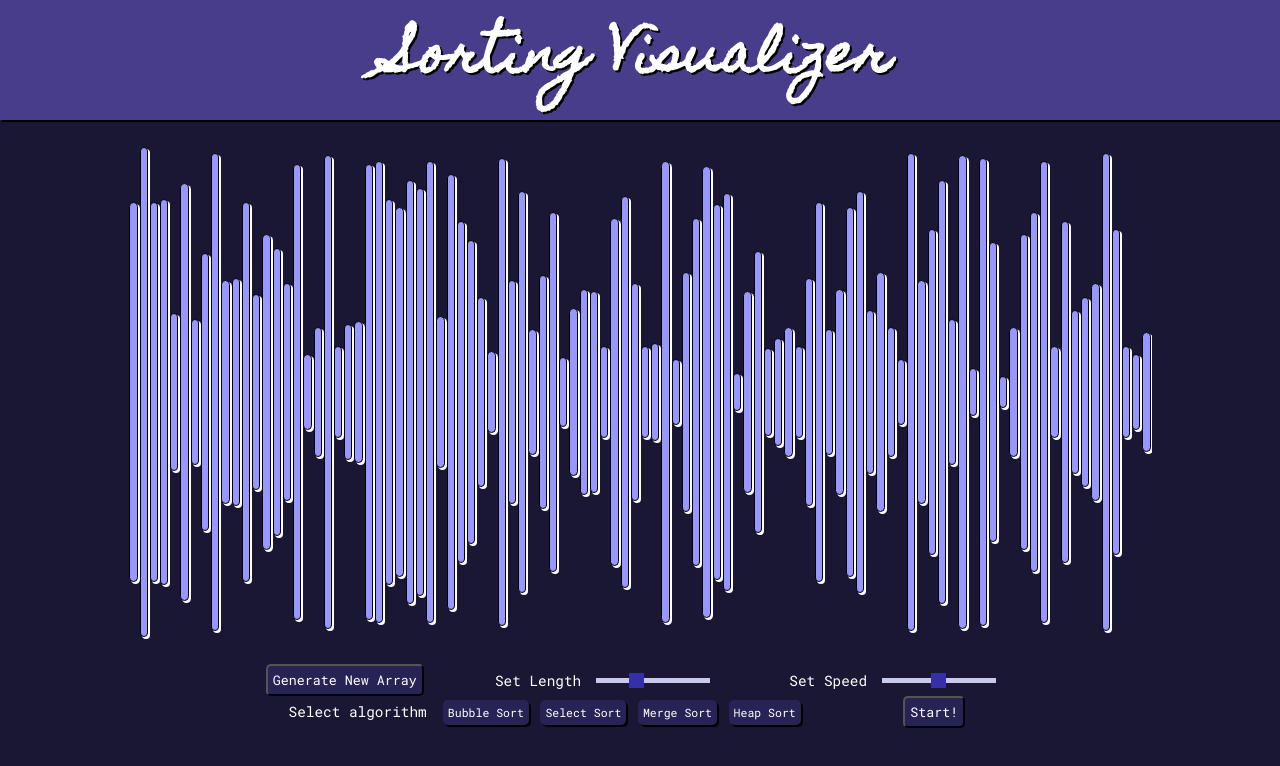
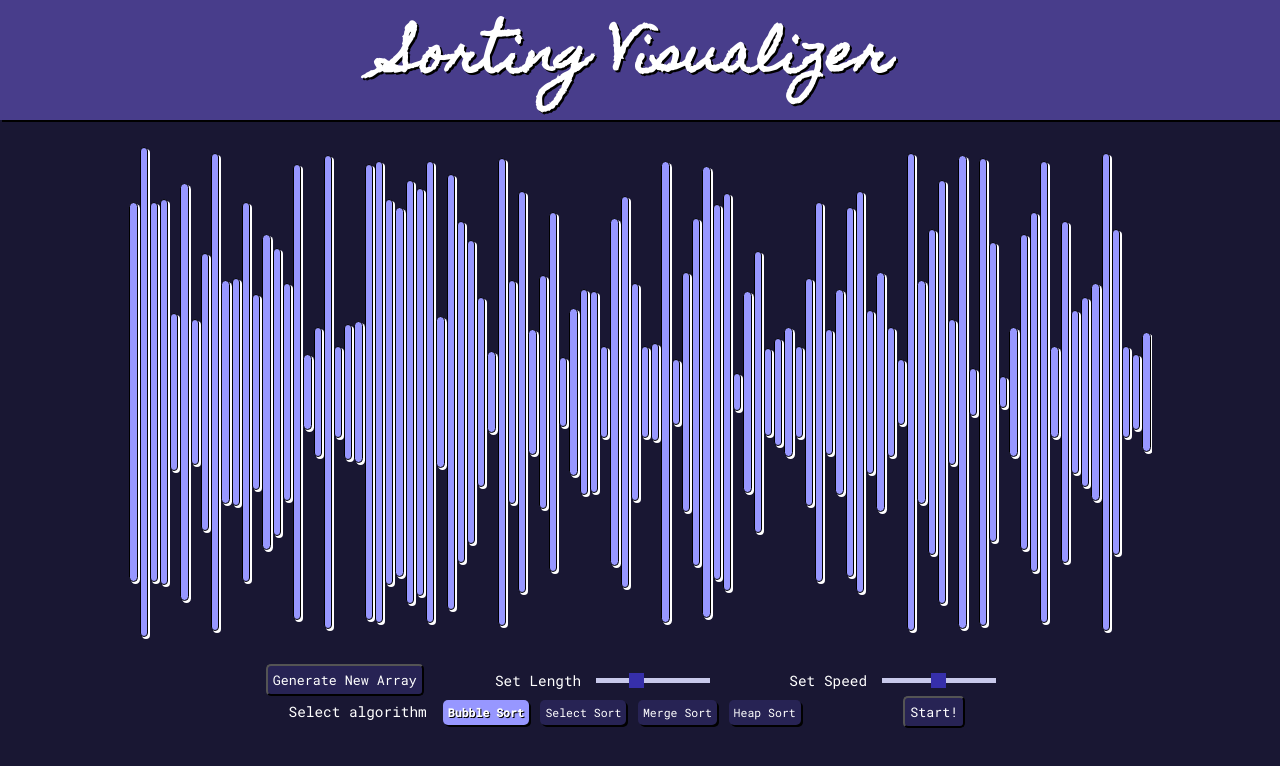
Before and after one commit to annna7/sorting-visualizer-app, a React (Create React App) app in the folder sorting-visualizer-react/: page / in a window 1280 px wide. Shown: the top 766 px of the page. Built offline with nearby package versions, Linux system fonts and the light colour scheme.

Commit message:
Implemented customizable speeds, made currently selected algorithm visible and cleanup

```diff
--- a/sorting-visualizer-react/src/components/Footer.css
+++ b/sorting-visualizer-react/src/components/Footer.css
@@ -24,6 +24,10 @@ button:not(:disabled):hover{
 
 .select-algo > button:not(:disabled):hover {
     font-weight: normal;
+}
+
+button:disabled {
+    opacity: 70%;
 }
 
 .footer-flex {
@@ -67,21 +71,6 @@ button:not(:disabled):hover{
     margin-right: 7%;
 }
 
-
-/*select {*/
-/*    margin-left: 3%;*/
-/*    font-family: 'Roboto Mono', sans-serif;*/
-/*    !*-webkit-appearance: none;*!*/
-/*    !*-moz-appearance: none;*!*/
-/*    !*appearance: none;*!*/
-/*    padding: 1px;*/
-/*    border-radius: 2px;*/
-/*}*/
-
-/*select: hover {*/
-/*    background-color: darkslateblue;*/
-/*}*/
-
 .select-algo > p {
     margin-top: 0.2em;
     margin-right: 1%;
@@ -98,10 +87,12 @@ button:not(:disabled):hover{
     box-shadow: 2px 2px rgb(1, 1, 1)
 }
 
-/*.select-algo > button:not(:disabled):hover {*/
-/*    background: darkslateblue;*/
-/*    cursor: pointer;*/
-/*}*/
+.highlight-algo, .highlight-algo:hover {
+    font-weight: bold !important;
+    background-color: #9797ff !important;
+    cursor: default !important;
+    text-shadow: 1px 1px black;
+}
 
 /* RANGE SLIDER - credit: https://www.w3schools.com/howto/howto_js_rangeslider.asp */
 
@@ -122,6 +113,7 @@ button:not(:disabled):hover{
     opacity: 1; /* Fully shown on mouse-over */
 }
 
+
 /* The slider handle (use -webkit- (Chrome, Opera, Safari, Edge) and -moz- (Firefox) to override default look) */
 .slider::-webkit-slider-thumb {
     -webkit-appearance: none; /* Override default look */
--- a/sorting-visualizer-react/src/components/Footer.js
+++ b/sorting-visualizer-react/src/components/Footer.js
@@ -2,7 +2,11 @@
 import React from 'react';
 import './Footer.css'
 
-const Footer = ({arrayLength, sortingSpeed, isSorting, handleGen, changeLength, changeSpeed, changeAlgo, startSorting}) => {
+const Footer = ({algo, arrayLength, sortingSpeed, isSorting, handleGen, changeLength, changeSpeed, changeAlgo, startSorting}) => {
+    const isBubble = () => algo === "bubble";
+    const isSelect = () => algo === "select";
+    const isMerge = () => algo === "merge";
+    const isHeap = () => algo === "heap";
     return (
         <>
             <div className="footer">
@@ -23,10 +27,10 @@ const Footer = ({arrayLength, sortingSpeed, isSorting, handleGen, changeLength,
                     <div className="footer-flex-item">
                         <div className="select-algo">
                             <p> Select algorithm</p>
-                            <button disabled={isSorting} onClick={() => changeAlgo("bubble")}>Bubble Sort</button>
-                            <button disabled={isSorting} onClick={() => changeAlgo("select")}>Select Sort</button>
-                            <button disabled={isSorting} onClick={() => changeAlgo("merge")}>Merge Sort</button>
-                            <button disabled={isSorting} onClick={() => changeAlgo("heap")}>Heap Sort</button>
+                            <button className={`${isBubble() ? 'highlight-algo' : ''}`} disabled={isSorting} onClick={() => changeAlgo("bubble")}>Bubble Sort</button>
+                            <button className={`${isSelect() ? 'highlight-algo' : ''}`} disabled={isSorting} onClick={() => changeAlgo("select")}>Select Sort</button>
+                            <button className={`${isMerge() ? 'highlight-algo' : ''}`} disabled={isSorting} onClick={() => changeAlgo("merge")}>Merge Sort</button>
+                            <button className={`${isHeap() ? 'highlight-algo' : ''}`} disabled={isSorting} onClick={() => changeAlgo("heap")}>Heap Sort</button>
                         </div>
                         <button className="big-button" disabled={isSorting} onClick={startSorting}>Start!</button>
                     </div>
--- a/sorting-visualizer-react/src/components/SortingInterface.js
+++ b/sorting-visualizer-react/src/components/SortingInterface.js
@@ -4,6 +4,19 @@ import Footer from './Footer.js';
 import React, {useEffect, useState} from "react";
 
 const SortingInterface = () => {
+    const INF = 1000;
+    const getSleepTime = () => {
+        switch(algo) {
+            case "bubble":
+                return [INF, 150, 50, 15];
+            case "select":
+                return [INF, 300, 150, 30];
+            case "merge":
+                return [INF, 100, 30, 4];
+            case "heap":
+                return [INF, 130, 50, 10];
+        }
+    }
     const sleep = (milliSeconds) => {
         return new Promise((resolve) => setTimeout(resolve, milliSeconds))
     }
@@ -32,14 +45,8 @@ const SortingInterface = () => {
 
     const changeSpeed = (newSpeed) => {
         setSortingSpeed(newSpeed);
-        changeStatus(2, 1);
     }
 
-    const changeStatus = (index, newStatus) => {
-        let newArr = [...arr];
-        newArr[index].status = newStatus;
-        setTimeout(() => setArr(newArr), index * 1000);
-    }
     const changeAlgo = (newAlgo) => {
         setAlgo(newAlgo);
     }
@@ -86,7 +93,7 @@ const SortingInterface = () => {
 
                     newArr[j].status = newArr[j + 1].status = 1;
                     setArr([...newArr]);
-                    await sleep(15);
+                    await sleep(getSleepTime()[sortingSpeed]);
 
                     newArr[j].status = newArr[j + 1].status = 0;
                 }
@@ -116,7 +123,7 @@ const SortingInterface = () => {
 
             newArr[i].status = newArr[minIndex].status = 1;
             setArr([...newArr]);
-            await sleep(150);
+            await sleep(getSleepTime()[sortingSpeed]);
 
             newArr[i].status = newArr[minIndex].status = 0;
         }
@@ -168,7 +175,7 @@ const SortingInterface = () => {
             if (i <= mid && j <= end) {
                 newArr[i].status = newArr[j].status = 1;
                 setArr([...arr, tempArr]);
-                await sleep(5);
+                await sleep(getSleepTime()[sortingSpeed]);
                 newArr[i].status = newArr[j].status = 0;
             }
         }
@@ -176,7 +183,7 @@ const SortingInterface = () => {
         while (i <= mid) {
             tempArr[k] = newArr[i];
             setArr([...arr, tempArr]);
-            await sleep(5);
+            await sleep(getSleepTime()[sortingSpeed]);
             i++;
             k++;
         }
@@ -184,7 +191,7 @@ const SortingInterface = () => {
         while (j <= end) {
             tempArr[k] = newArr[j];
             setArr([...newArr, tempArr]);
-            await sleep(5);
+            await sleep(getSleepTime()[sortingSpeed]);
             j++;
             k++;
         }
@@ -193,7 +200,7 @@ const SortingInterface = () => {
             newArr[i] = tempArr[i - start];
             setArr([...arr, newArr]);
 
-            await sleep(5);
+            await sleep(getSleepTime()[sortingSpeed]);
         }
     }
 
@@ -217,7 +224,7 @@ const SortingInterface = () => {
 
             newArr[number].status = newArr[largest].status = 1;
             setArr([...newArr]);
-            await sleep(30);
+            await sleep(getSleepTime()[sortingSpeed]);
             newArr[number].status = newArr[largest].status = 0;
             await heapify(newArr, i, largest);
         }
@@ -234,11 +241,11 @@ const SortingInterface = () => {
             if (i > 0) {
                 newArr[i].status = newArr[i - 1].status = 1;
                 setArr([...newArr]);
-                await sleep(30);
+                await sleep(getSleepTime()[sortingSpeed]);
                 newArr[i].status = newArr[i - 1].status = 0;
             } else {
                 setArr([...newArr])
-                await sleep(30);
+                await sleep(getSleepTime()[sortingSpeed]);
             }
         }
 
@@ -249,7 +256,7 @@ const SortingInterface = () => {
 
             newArr[0].status = newArr[i].status = 1;
             setArr([...newArr]);
-            await sleep(30);
+            await sleep(getSleepTime()[sortingSpeed] * 2);
             newArr[0].status = newArr[i].status = 0;
 
             await heapify(newArr, i, 0);
@@ -275,6 +282,7 @@ const SortingInterface = () => {
         <div className="sorting-interface">
             <SortingVisualizer arr={arr}/>
             <Footer
+                algo={algo}
                 arrayLength={arrSize}
                 sortingSpeed={sortingSpeed}
                 isSorting={isSorting}
@@ -289,49 +297,3 @@ const SortingInterface = () => {
 }
 
 export default SortingInterface;
-
-// const quickSort = async () => {
-//     let newArr = [...arr];
-//     await quickSortHelper(newArr, 0, newArr.length - 1);
-//     setArr([...arr].map((value) => {
-//         return {
-//             ...value,
-//             status: 2,
-//         }
-//     }));
-//     setIsSorting(false);
-// }
-//
-// const quickSortHelper = async (newArr, start, end) => {
-//     if (start >= end) return;
-//     let pivot = partition(newArr, start, end);
-//     setArr(newArr);
-//     await sleep(30);
-//     await quickSortHelper(newArr, start, pivot - 1);
-//     await quickSortHelper(newArr, pivot + 1, end);
-// }
-//
-// const partition = async (newArr, start, end) => {
-//     let pivot = newArr[end];
-//     let i = start - 1;
-//
-//     for (let j = start; j < end; ++j) {
-//         if (newArr[j].value < pivot.value) {
-//             ++i;
-//             let temp = newArr[i];
-//             newArr[i] = newArr[j];
-//             newArr[j] = temp;
-//         }
-//     }
-//
-//     let temp = newArr[i + 1];
-//     newArr[i + 1] = newArr[end];
-//     newArr[end] = temp;
-//
-//     newArr[i].status = newArr[end].status = 1;
-//     setArr(newArr);
-//     await sleep(30);
-//     newArr[i].status = newArr[end].status = 0;
-//
-//     return i + 1;
-// }
--- a/sorting-visualizer-react/src/index.css
+++ b/sorting-visualizer-react/src/index.css
@@ -3,7 +3,3 @@
   padding: 0;
   box-sizing: border-box;
 }
-
-body {
-  background-color: cornflowerblue;
-}
```
